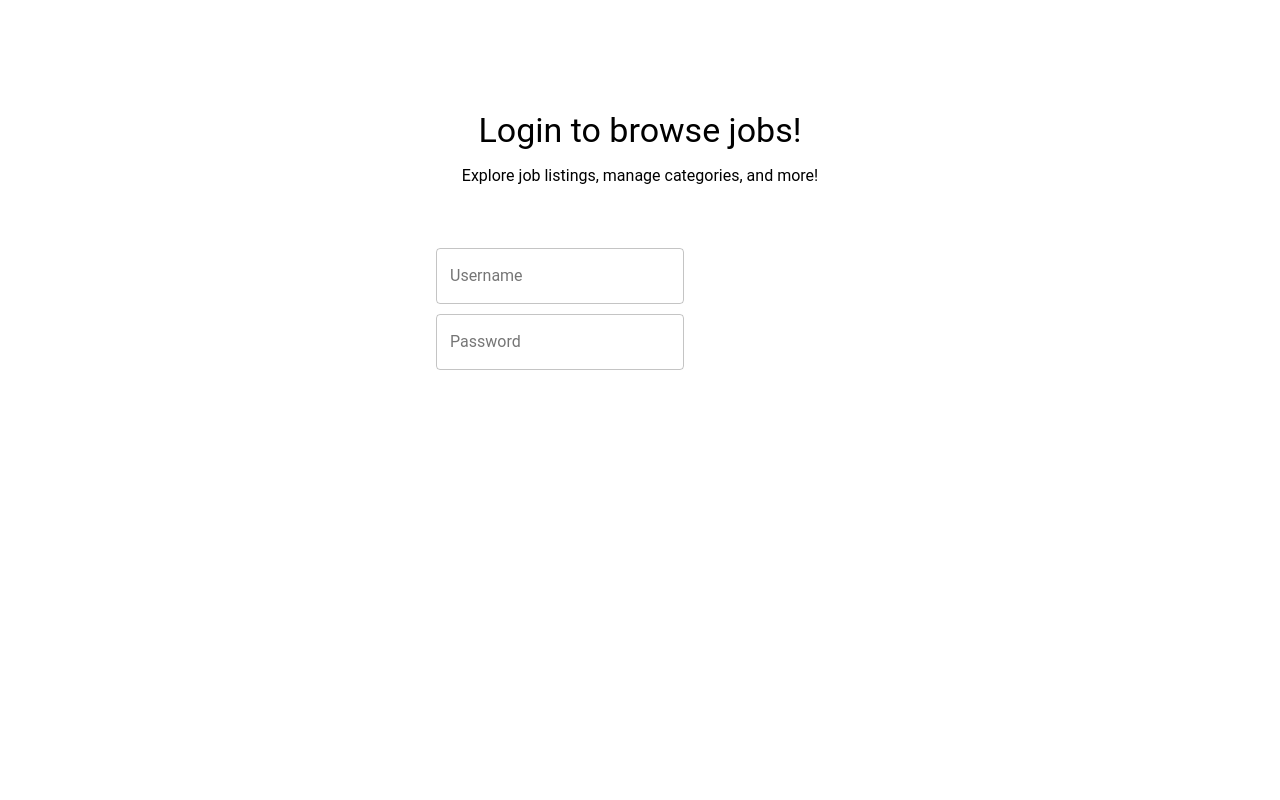
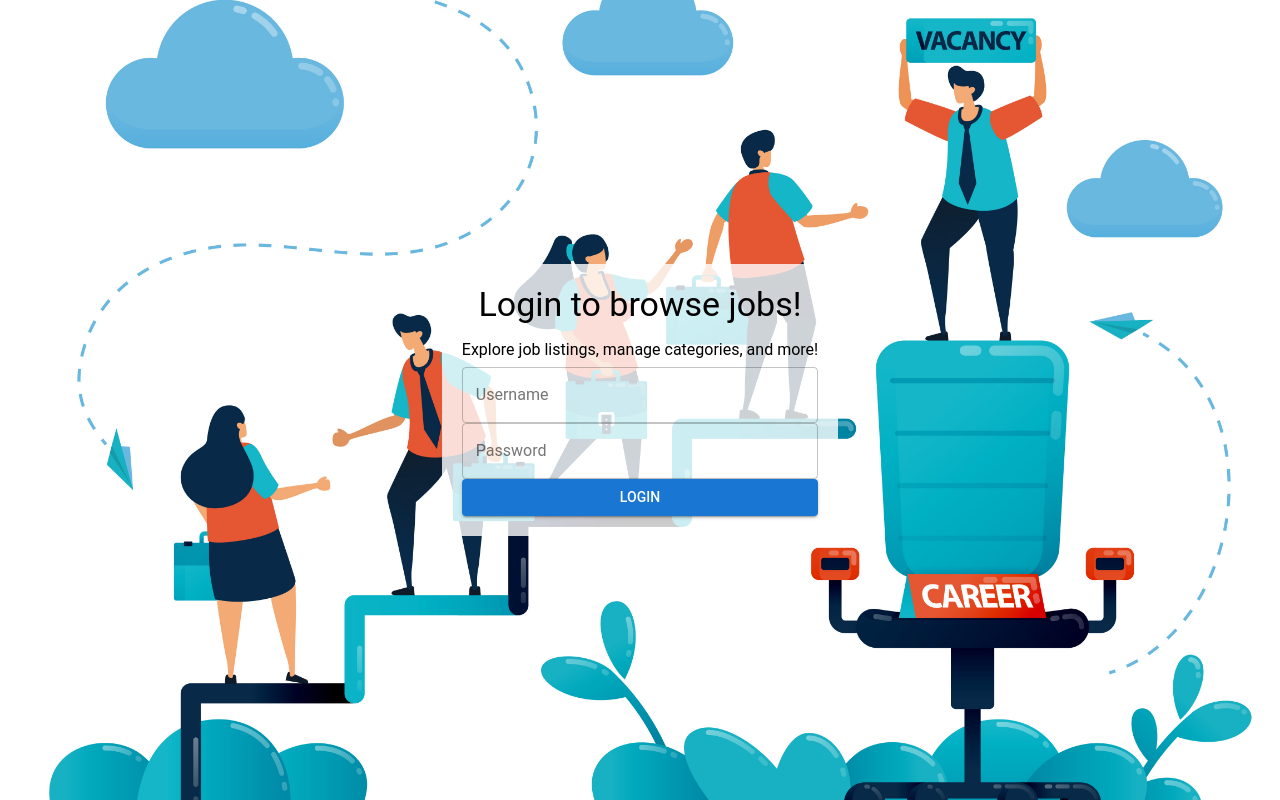
Before and after one commit to nipunarambukkanage/job-portal-frontend, a React (Create React App) app: page /login in a window 1280 px wide. Built offline with nearby package versions, Linux system fonts and the light colour scheme.

Commit message:
Added login button

```diff
--- a/src/components/common/Navbar.js
+++ b/src/components/common/Navbar.js
@@ -21,6 +21,7 @@
         <Button component={Link} to="/jobs" color="inherit">Jobs</Button>
         <Button component={Link} to="/categories" color="inherit">Categories</Button>
         <Button component={Link} to="/users" color="inherit">Users</Button>
+        <Button component={Link} to="/login" color="inherit">Login</Button>
       </Toolbar>
     </AppBar>
   );
--- a/src/pages/Login.js
+++ b/src/pages/Login.js
@@ -1,23 +1,47 @@
 import React from 'react';
-import { TextField, Typography } from '@material-ui/core';
+import { TextField, Typography, Button, Box } from '@material-ui/core';
+import backgroundImage from '../assets/images/login.jpg';
+
+const backgroundStyles = {
+  backgroundImage: `url(${backgroundImage})`,
+  backgroundSize: 'cover',
+  backgroundPosition: 'center',
+  height: '100vh',
+  display: 'flex',
+  justifyContent: 'center',
+  alignItems: 'center',
+};
+
+const formContainerStyles = {
+  backgroundColor: 'rgba(255, 255, 255, 0.8)',
+  padding: '20px',
+  borderRadius: '8px',
+};
 
 function Login() {
   return (
-      <div style={{textAlign: "center", display: "grid", marginRight: "400px", marginLeft: "400px", marginTop: "60px"}}>
-        <div style={{margin:"50px"}}>
-      <Typography variant="h4" align="center" gutterBottom>
-        Login to browse jobs!
-      </Typography>
-      <Typography variant="body1" align="center">
+    <div style={backgroundStyles}>
+      <div style={formContainerStyles}>
+        <Typography variant="h4" align="center" gutterBottom>
+          Login to browse jobs!
+        </Typography>
+        <Typography variant="body1" align="center" gutterBottom>
           Explore job listings, manage categories, and more!
-      </Typography>
+        </Typography>
+        <Box mt={2}>
+          <TextField fullWidth id="outlined-basic" label="Username" variant="outlined" />
+        </Box>
+        <Box mt={2}>
+          <TextField fullWidth id="outlined-basic" label="Password" type="password" variant="outlined" />
+        </Box>
+        <Box mt={2}>
+          <Button variant="contained" color="primary" fullWidth>
+            Login
+          </Button>
+        </Box>
       </div>
-      <div style={{width:"100%",textAlign:"center"}}>
-        <div style={{margin:"10px",width:"300px"}}><TextField id="outlined-basic" label="Username" variant="outlined" /></div>
-        <div style={{margin:"10px",width:"300px"}}><TextField id="outlined-basic" label="Password" variant="outlined" /></div>
-       </div>
     </div>
   );
 }
 
-export default Login;
+export default Login;
```
Also changed, not shown: src/assets/images/login.jpg (added).
